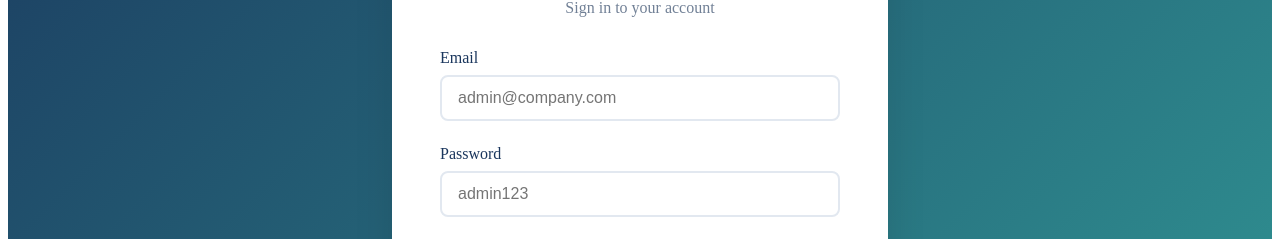
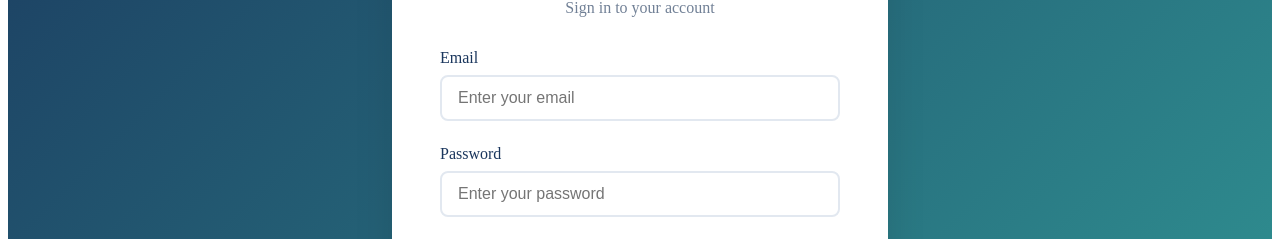
Before and after one commit to Kirtivanjode/Employeehub, an Angular app: page /login in a window 1280 px wide. Shown: the part 337-576 px from the top of the page. Built offline with nearby package versions, Linux system fonts and the light colour scheme.

Commit message:
Initial commit

```diff
--- a/src/app/components/login/login.component.html
+++ b/src/app/components/login/login.component.html
@@ -14,23 +14,12 @@
           id="email"
           formControlName="email"
           class="form-input"
-          [class.error]="
-            loginForm.get('email')?.invalid && loginForm.get('email')?.touched
-          "
-          placeholder="admin@company.com"
-        />
-        <div
-          *ngIf="
-            loginForm.get('email')?.invalid && loginForm.get('email')?.touched
-          "
-          class="error-message"
+          [class.error]="loginForm.get('email')?.invalid && loginForm.get('email')?.touched"
+          placeholder="Enter your email"
         >
-          <span *ngIf="loginForm.get('email')?.errors?.['required']"
-            >Email is required</span
-          >
-          <span *ngIf="loginForm.get('email')?.errors?.['email']"
-            >Please enter a valid email</span
-          >
+        <div *ngIf="loginForm.get('email')?.invalid && loginForm.get('email')?.touched" class="error-message">
+          <span *ngIf="loginForm.get('email')?.errors?.['required']">Email is required</span>
+          <span *ngIf="loginForm.get('email')?.errors?.['email']">Please enter a valid email</span>
         </div>
       </div>
 
@@ -41,32 +30,19 @@
           id="password"
           formControlName="password"
           class="form-input"
-          [class.error]="
-            loginForm.get('password')?.invalid &&
-            loginForm.get('password')?.touched
-          "
-          placeholder="admin123"
-        />
-        <div
-          *ngIf="
-            loginForm.get('password')?.invalid &&
-            loginForm.get('password')?.touched
-          "
-          class="error-message"
+          [class.error]="loginForm.get('password')?.invalid && loginForm.get('password')?.touched"
+          placeholder="Enter your password"
         >
+        <div *ngIf="loginForm.get('password')?.invalid && loginForm.get('password')?.touched" class="error-message">
           Password is required
         </div>
       </div>
 
       <div *ngIf="errorMessage" class="login-error">
-        {{ errorMessage }}
+        {{errorMessage}}
       </div>
 
-      <button
-        type="submit"
-        class="btn btn-primary login-btn"
-        [disabled]="loginForm.invalid"
-      >
+      <button type="submit" class="btn btn-primary login-btn" [disabled]="loginForm.invalid">
         Sign In
       </button>
     </form>
```
